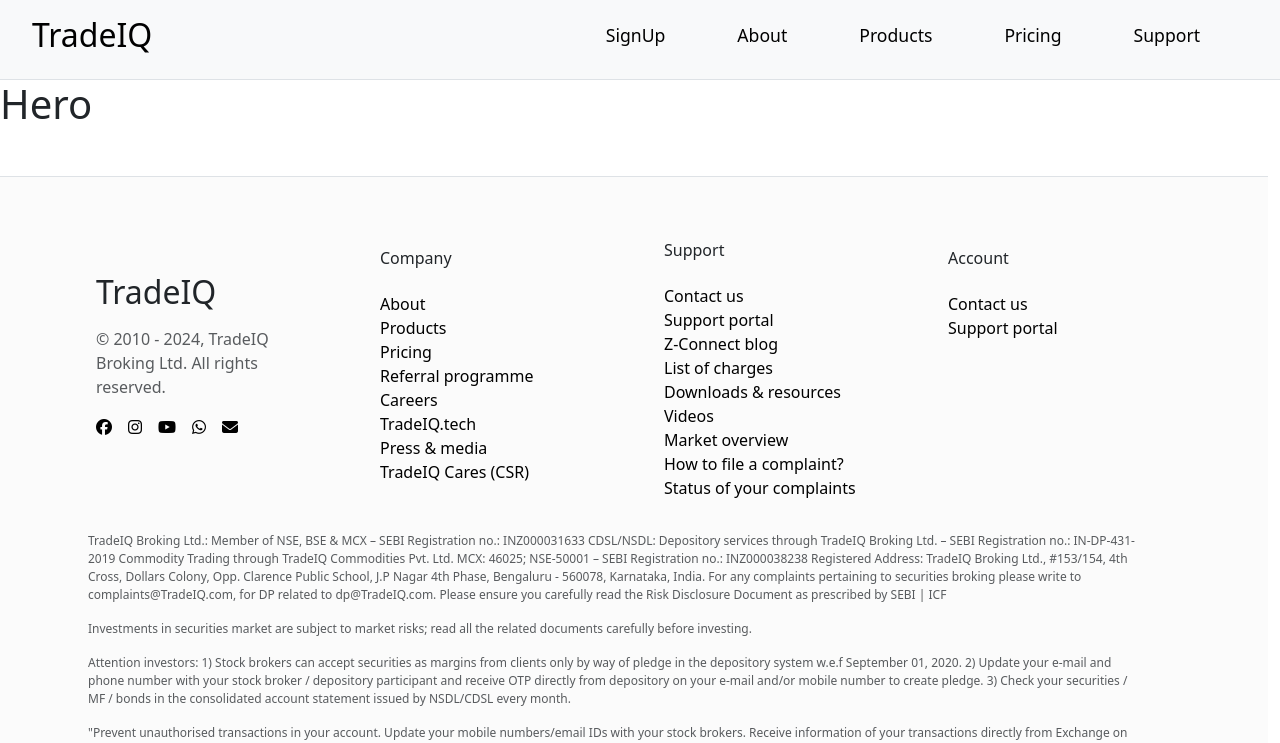
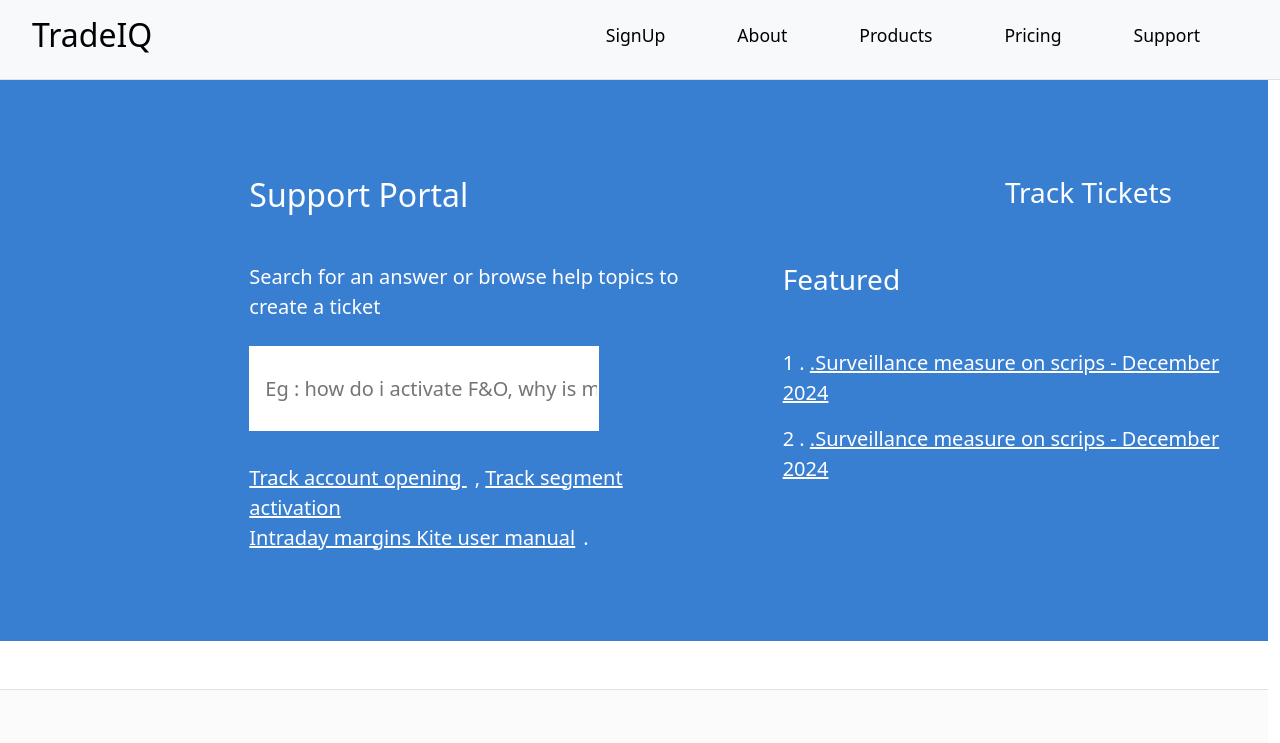
Before and after one commit to NischayHR-11/TradeIQ, a React (Vite) app in the folder Frontend/: page /support in a window 1280 px wide. Shown: the top 743 px of the page. Built offline with nearby package versions, Linux system fonts and the light colour scheme.

Commit message:
Hero componenent of Support  Page  implemneted

```diff
--- a/Frontend/src/LandingPage/support/hero.jsx
+++ b/Frontend/src/LandingPage/support/hero.jsx
@@ -2,9 +2,30 @@ import React from 'react';
 
 function Hero() {
     return (
-        <>
-        <h1>Hero</h1>
-        </>
+
+        <div className='row ' style={{backgroundColor:"#387ed1", color:"white",width:"100%",paddingBottom:"2rem"}}>
+
+            <div className="col-md-2">
+
+            </div>
+
+            <div className="col-md-5 py-md-5 p-5 mt-5 mb-5">
+                <h2>Support Portal</h2>
+                <p className='mt-5 fs-5 mb-4'>Search for an answer or browse help topics to create a ticket</p>
+                <input type="text" className='fs-5 mb-3' name="" id="" style={{ height:"25%", width:"80%", border:"none",paddingLeft:"1rem" }} placeholder='Eg : how do i activate F&O, why is my order getting rejected ?'/>
+                <p  className='mt-3 fs-5'><a href="" style={{color:"white", marginRight:".5rem"}} >Track account opening </a>, <a href="" style={{color:"white", marginRight:".5rem"}}>Track segment activation</a><br /> <a href="" style={{color:"white", marginRight:".5rem"}}>Intraday margins Kite user manual</a>.</p>
+            </div>
+
+            <div className="col-md-5 py-md-5 p-5 mt-5 mb-5">
+            <h3 className=' me-5' style={{textAlign:"end"}}>Track Tickets</h3>
+                <p className='mt-5 fs-3 mb-5'>Featured</p>
+                <p className='fs-5'>1 . <a href="" className='fs-' style={{color:"white"}} > .Surveillance measure on scrips - December 2024</a></p>
+                <p className='fs-5'>2 . <a href="" className='' style={{color:"white"}} > .Surveillance measure on scrips - December 2024</a></p>
+            </div>
+
+
+        </div>
+
      );
 }
 
```
